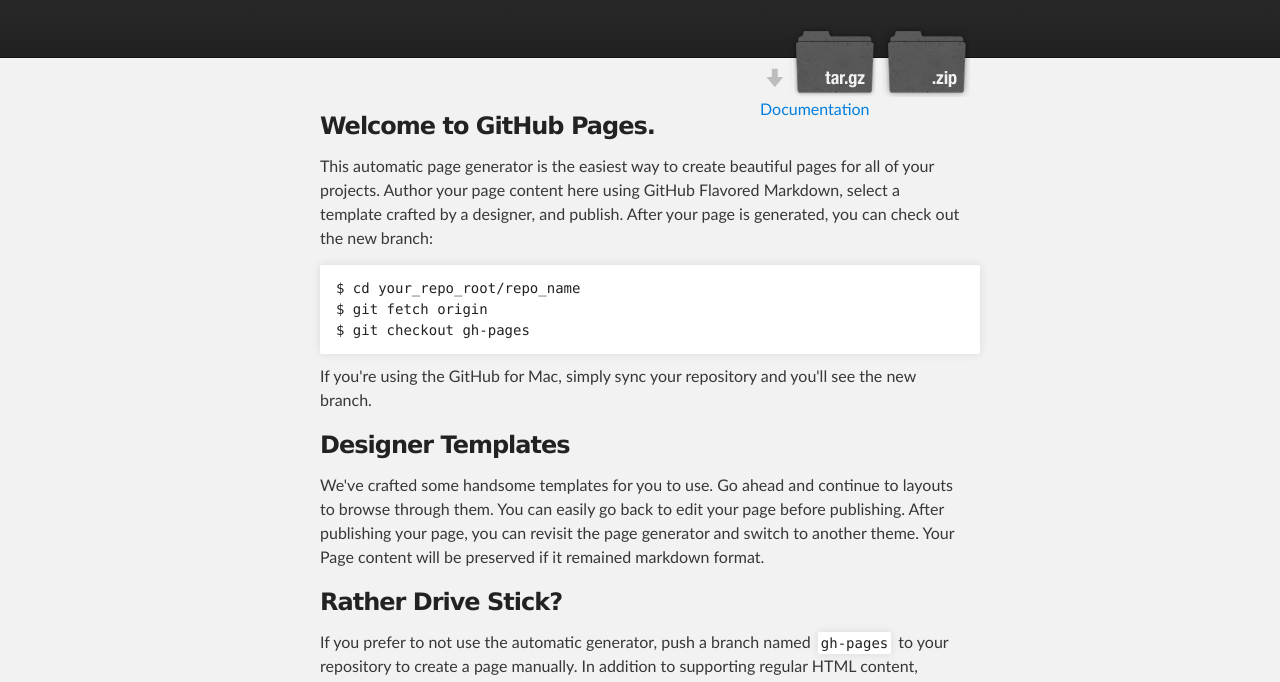
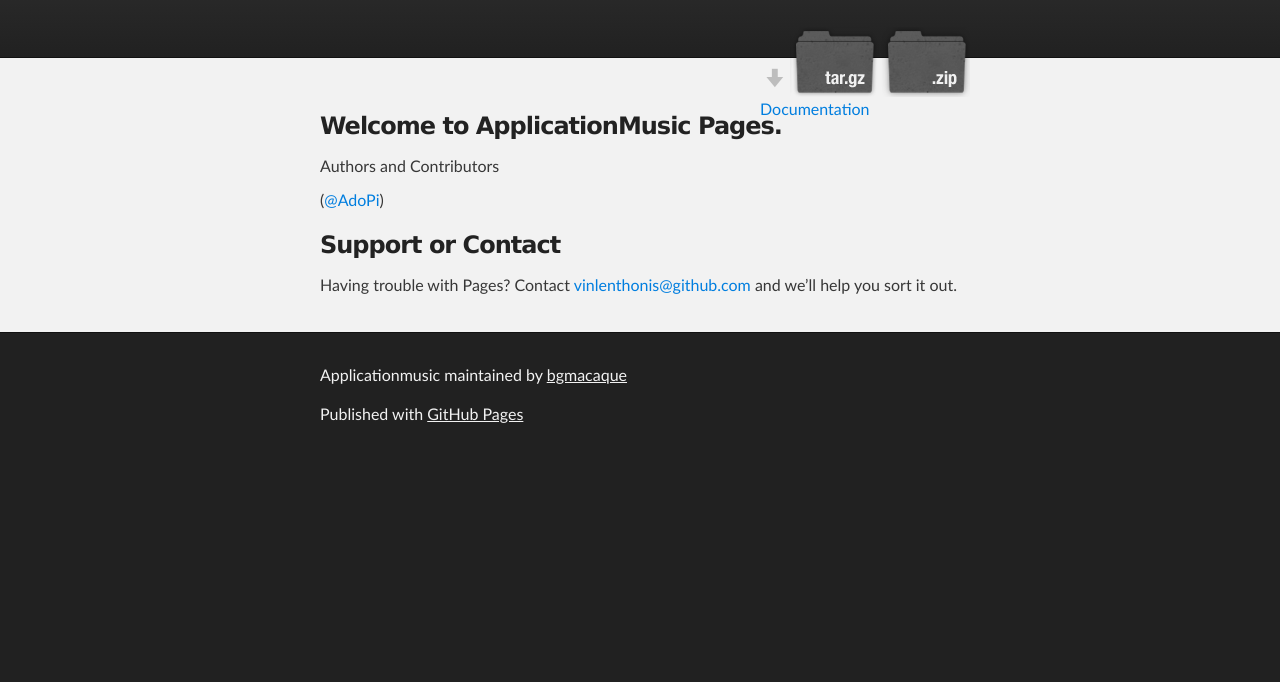
Before and after one commit to bgmacaque/applicationmusic, a plain HTML site: page index.html in a window 1280 px wide. Shown: the part 116-798 px from the top of the page. Drawn offline with Linux system fonts and the light colour scheme.

Commit message:
Update index.html

```diff
--- a/index.html
+++ b/index.html
@@ -33,36 +33,19 @@
     <div id="main_content_wrap" class="outer">
       <section id="main_content" class="inner">
         <h3>
-<a name="welcome-to-github-pages" class="anchor" href="#welcome-to-github-pages"><span class="octicon octicon-link"></span></a>Welcome to GitHub Pages.</h3>
+<a name="welcome-to-github-pages" class="anchor" href="#welcome-to-github-pages"><span class="octicon octicon-link"></span></a>Welcome to ApplicationMusic Pages.</h3>
 
-<p>This automatic page generator is the easiest way to create beautiful pages for all of your projects. Author your page content here using GitHub Flavored Markdown, select a template crafted by a designer, and publish. After your page is generated, you can check out the new branch:</p>
 
-<pre><code>$ cd your_repo_root/repo_name
-$ git fetch origin
-$ git checkout gh-pages
-</code></pre>
 
-<p>If you're using the GitHub for Mac, simply sync your repository and you'll see the new branch.</p>
 
-<h3>
-<a name="designer-templates" class="anchor" href="#designer-templates"><span class="octicon octicon-link"></span></a>Designer Templates</h3>
-
-<p>We've crafted some handsome templates for you to use. Go ahead and continue to layouts to browse through them. You can easily go back to edit your page before publishing. After publishing your page, you can revisit the page generator and switch to another theme. Your Page content will be preserved if it remained markdown format.</p>
-
-<h3>
-<a name="rather-drive-stick" class="anchor" href="#rather-drive-stick"><span class="octicon octicon-link"></span></a>Rather Drive Stick?</h3>
-
-<p>If you prefer to not use the automatic generator, push a branch named <code>gh-pages</code> to your repository to create a page manually. In addition to supporting regular HTML content, GitHub Pages support Jekyll, a simple, blog aware static site generator written by our own Tom Preston-Werner. Jekyll makes it easy to create site-wide headers and footers without having to copy them across every page. It also offers intelligent blog support and other advanced templating features.</p>
-
-<h3>
 <a name="authors-and-contributors" class="anchor" href="#authors-and-contributors"><span class="octicon octicon-link"></span></a>Authors and Contributors</h3>
 
-<p>You can <a href="https://github.com/blog/821" class="user-mention">@mention</a> a GitHub username to generate a link to their profile. The resulting <code>&lt;a&gt;</code> element will link to the contributor's GitHub Profile. For example: In 2007, Chris Wanstrath (<a href="https://github.com/defunkt" class="user-mention">@defunkt</a>), PJ Hyett (<a href="https://github.com/pjhyett" class="user-mention">@pjhyett</a>), and Tom Preston-Werner (<a href="https://github.com/mojombo" class="user-mention">@mojombo</a>) founded GitHub.</p>
+<p>(<a href="https://github.com/AdoPi" class="user-mention">@AdoPi</a>)</p>
 
 <h3>
 <a name="support-or-contact" class="anchor" href="#support-or-contact"><span class="octicon octicon-link"></span></a>Support or Contact</h3>
 
-<p>Having trouble with Pages? Check out the documentation at <a href="http://help.github.com/pages">http://help.github.com/pages</a> or contact <a href="mailto:support@github.com">support@github.com</a> and we’ll help you sort it out.</p>
+<p>Having trouble with Pages? Contact <a href="mailto:vinlenthonis@gmail.com">vinlenthonis@github.com</a> and we’ll help you sort it out.</p>
       </section>
     </div>
 
```
